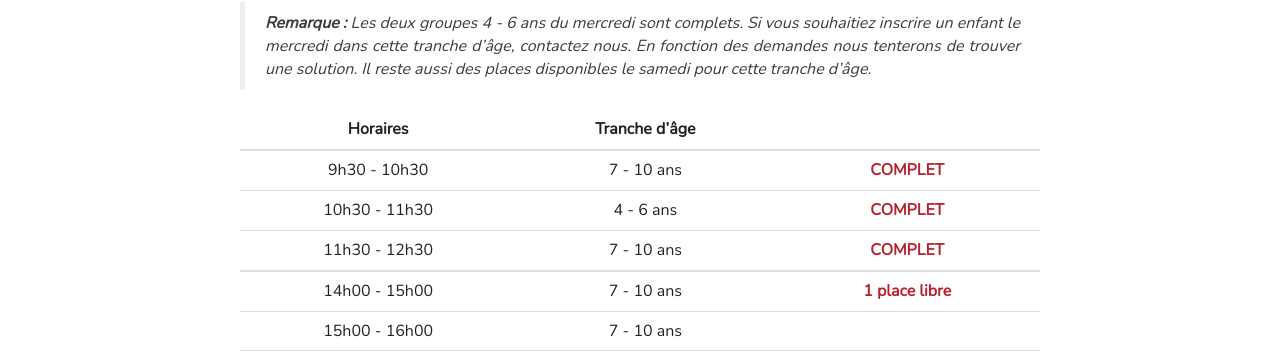
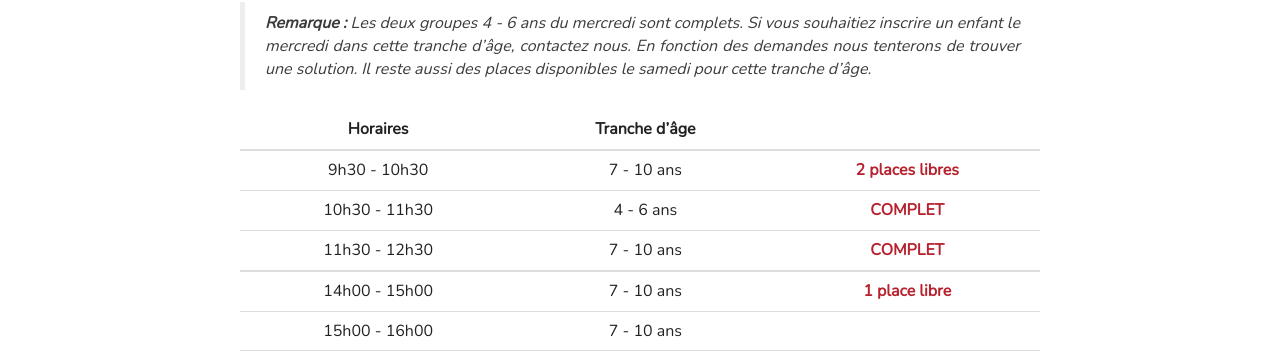
Before and after one commit to mlangues64/mlangues64.github.io, a Jekyll site: the page built from _posts/2019-08-26-inscription2019-2020.markdown, in a window 1280 px wide and 900 px high, scrolled down 988 px. Shown: the part 101-453 px from the top of the window. Built offline with Jekyll 4.4.1, drawn with Linux system fonts in a browser that asks for light colours; nearby versions of some CDN libraries.

Commit message:
effectifs

```diff
--- a/_posts/2019-08-26-inscription2019-2020.markdown
+++ b/_posts/2019-08-26-inscription2019-2020.markdown
@@ -66,7 +66,7 @@
 
 | Horaires | Tranche d'âge |      |
 |:--------:|:-------------:|:----:|
-| 9h30 - 10h30 | 7 - 10 ans | <span style="color: #B7222E; font-weight:bold;">COMPLET</span> |
+| 9h30 - 10h30 | 7 - 10 ans | <span style="color: #B7222E; font-weight:bold;">2 places libres</span> |
 | 10h30 - 11h30 | 4 - 6 ans | <span style="color: #B7222E; font-weight:bold;">COMPLET</span> |
 | 11h30 - 12h30 | 7 - 10 ans | <span style="color: #B7222E; font-weight:bold;">COMPLET</span> |
 |:--------:|:-------------:|:----:|
```
